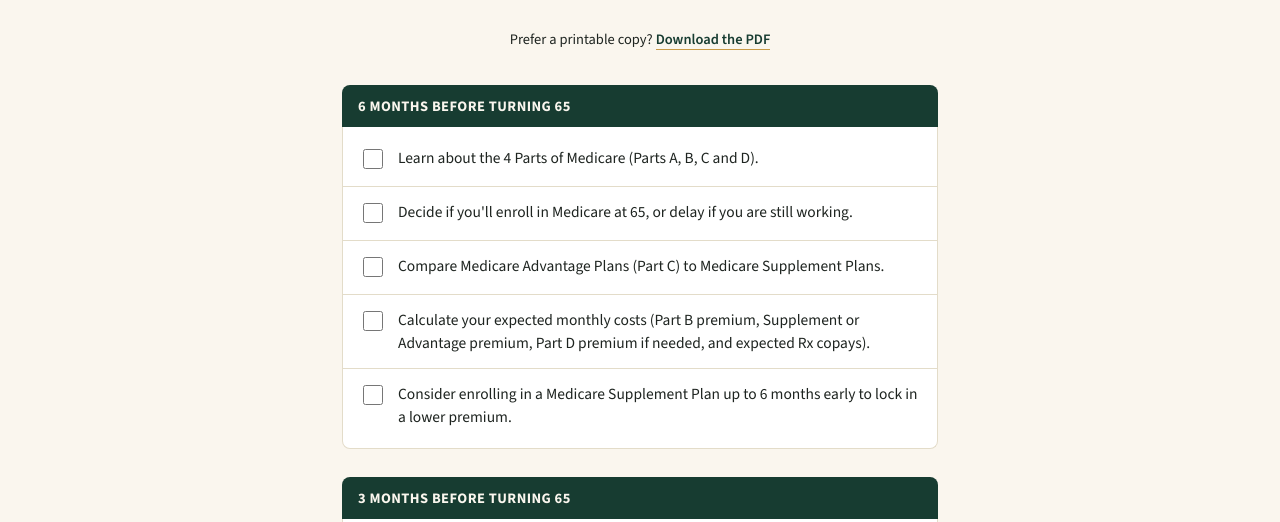
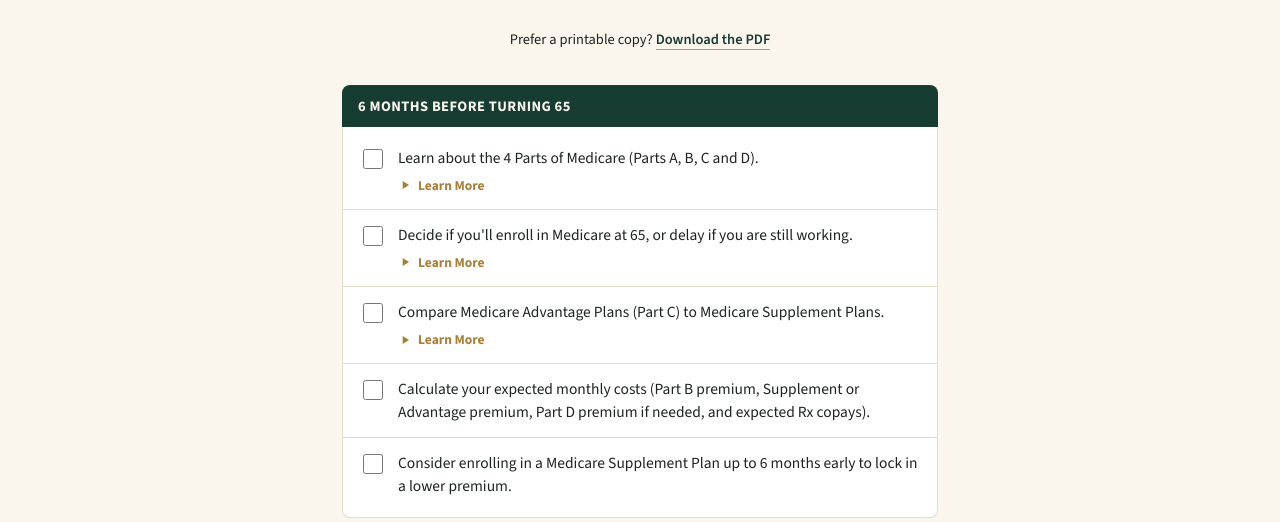
Before and after one commit to stephanieabtinsurance-sudo/medicare-prescreener, a plain HTML site: page checklist-view.html in a window 1280 px wide. Shown: the part 201-723 px from the top of the page. Drawn offline with nearby package versions, Linux system fonts and the light colour scheme.

Commit message:
Add files via upload

```diff
--- a/checklist-view.html
+++ b/checklist-view.html
@@ -112,6 +112,19 @@
     accent-color: var(--forest);
   }
   .item label{ cursor:pointer; }
+  .item-body{ display:flex; flex-direction:column; gap:6px; }
+  .learn-more{
+    display:inline-flex;
+    align-items:center;
+    gap:6px;
+    font-size:13.5px;
+    font-weight:700;
+    color:var(--gold-dark);
+    text-decoration:none;
+    width:fit-content;
+  }
+  .learn-more svg{ flex:none; }
+  .learn-more:hover{ color:var(--forest); }
   .annual .block-title{ background:var(--gold-dark); }
 
   footer{
@@ -142,9 +155,9 @@
   <section class="block">
     <div class="block-title">6 Months Before Turning 65</div>
     <div class="block-items">
-      <div class="item"><input type="checkbox" id="i1"><label for="i1">Learn about the 4 Parts of Medicare (Parts A, B, C and D).</label></div>
-      <div class="item"><input type="checkbox" id="i2"><label for="i2">Decide if you'll enroll in Medicare at 65, or delay if you are still working.</label></div>
-      <div class="item"><input type="checkbox" id="i3"><label for="i3">Compare Medicare Advantage Plans (Part C) to Medicare Supplement Plans.</label></div>
+      <div class="item"><input type="checkbox" id="i1"><div class="item-body"><label for="i1">Learn about the 4 Parts of Medicare (Parts A, B, C and D).</label><a class="learn-more" href="https://youtu.be/Wci4BBmjXfo" target="_blank"><svg width="14" height="14" viewBox="0 0 24 24" fill="currentColor"><path d="M8 5v14l11-7z"/></svg>Learn More</a></div></div>
+      <div class="item"><input type="checkbox" id="i2"><div class="item-body"><label for="i2">Decide if you'll enroll in Medicare at 65, or delay if you are still working.</label><a class="learn-more" href="https://youtu.be/evYI75xJnKg" target="_blank"><svg width="14" height="14" viewBox="0 0 24 24" fill="currentColor"><path d="M8 5v14l11-7z"/></svg>Learn More</a></div></div>
+      <div class="item"><input type="checkbox" id="i3"><div class="item-body"><label for="i3">Compare Medicare Advantage Plans (Part C) to Medicare Supplement Plans.</label><a class="learn-more" href="https://youtu.be/t7XBSZaPx5E" target="_blank"><svg width="14" height="14" viewBox="0 0 24 24" fill="currentColor"><path d="M8 5v14l11-7z"/></svg>Learn More</a></div></div>
       <div class="item"><input type="checkbox" id="i4"><label for="i4">Calculate your expected monthly costs (Part B premium, Supplement or Advantage premium, Part D premium if needed, and expected Rx copays).</label></div>
       <div class="item"><input type="checkbox" id="i5"><label for="i5">Consider enrolling in a Medicare Supplement Plan up to 6 months early to lock in a lower premium.</label></div>
     </div>
@@ -156,7 +169,7 @@
       <div class="item"><input type="checkbox" id="i6"><label for="i6">Enroll in Medicare Parts A and B online at ssa.gov/medicare, unless you are delaying Medicare.</label></div>
       <div class="item"><input type="checkbox" id="i7"><label for="i7">Check the status of your enrollment online at ssa.gov. Medicare generally takes 2-4 weeks to process your application.</label></div>
       <div class="item"><input type="checkbox" id="i8"><label for="i8">Enroll in a Medicare Supplement and Medicare Part D Rx Plan if needed.</label></div>
-      <div class="item"><input type="checkbox" id="i9"><label for="i9">OR enroll in a Part C Medicare Advantage Plan if needed.</label></div>
+      <div class="item"><input type="checkbox" id="i9"><div class="item-body"><label for="i9">OR enroll in a Part C Medicare Advantage Plan if needed.</label><a class="learn-more" href="https://youtu.be/t7XBSZaPx5E" target="_blank"><svg width="14" height="14" viewBox="0 0 24 24" fill="currentColor"><path d="M8 5v14l11-7z"/></svg>Learn More</a></div></div>
       <div class="item"><input type="checkbox" id="i10"><label for="i10">Explore options for dental, vision and/or hearing coverage.</label></div>
     </div>
   </section>
```
